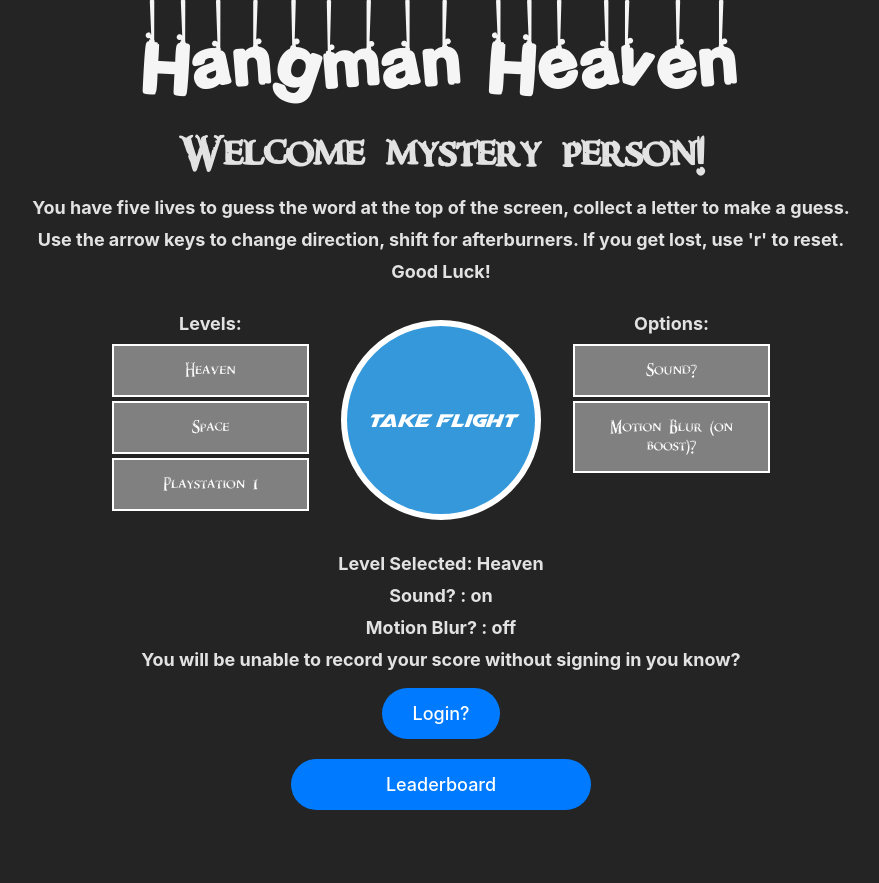
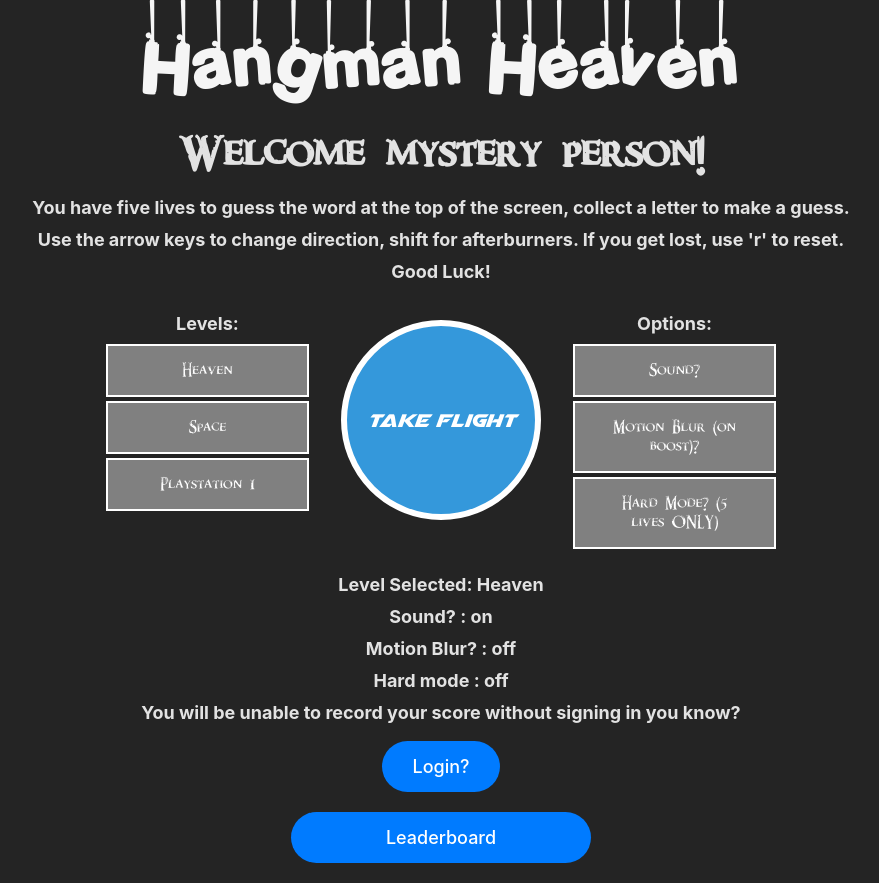
Before and after one commit to tkbunbury/3D-game, a React (Vite) app: page /startscreen in a window 1280 px wide. Shown: the whole page, without its empty margins (199-1078 px from the left). Before the commit the page ends 830 px from the top, so only its background shows below. Built offline with nearby package versions, Linux system fonts and the light colour scheme; no server answers; the database is empty.

Commit message:
hard mode added - lives not resetting bug fixed

```diff
--- a/src/App.jsx
+++ b/src/App.jsx
@@ -11,13 +11,14 @@ import { useState } from "react";
 function App() {
   const { user } = useUser()
   const [finalWord, setFinalWord] = useState('')
+  const [isHardMode, setIsHardMode] = useState(false)
   const [allWords, setAllWords] = useState([])
   const [soundOn, setSoundOn] = useState(true)
   const [gameEnvironment, setGameEnvironment] = useState('Heaven')
   const [motionBlur, setMotionBlur] = useState(false)
 
   return (
-    <GameStatsContext.Provider value={{finalWord, setFinalWord, allWords, setAllWords, gameEnvironment, setGameEnvironment, soundOn, setSoundOn, motionBlur, setMotionBlur }}>
+    <GameStatsContext.Provider value={{finalWord, setFinalWord, allWords, setAllWords, gameEnvironment, setGameEnvironment, soundOn, setSoundOn, motionBlur, setMotionBlur, isHardMode, setIsHardMode }}>
     <div className="container">
       <Link to="/">
         <h1 className="game-title">Hangman Heaven</h1>
--- a/src/components/Game/GameIndex.jsx
+++ b/src/components/Game/GameIndex.jsx
@@ -46,7 +46,7 @@ function GameIndex() {
   const [isError, setIsError]  = useState(false)
   const [givenError, setGivenError] = useState({})
   const [winLimiter, setWinLimiter] = useState(0)
-  const {finalWord, setFinalWord, allWords, setAllWords, gameEnvironment, setGameEnvironment, soundOn, setSoundOn, motionBlur, setMotionBlur} = useContext(GameStatsContext)
+  const {finalWord, setFinalWord, allWords, setAllWords, gameEnvironment, setGameEnvironment, soundOn, setSoundOn, motionBlur, setMotionBlur, isHardMode} = useContext(GameStatsContext)
   const [playSound] = useSound(hornSFX, {interrupt: false, playbackRate: 1, soundEnabled: soundOn})
 
   useEffect(() => {
@@ -76,6 +76,9 @@ function GameIndex() {
       setWinLimiter(0)
       setGameStarted(true)
       if(gameCount > 0){
+        if (!isHardMode){
+          setLives(5)
+        }
         setCurrentScore((curr) => curr + 200)
         playSound()
         setPreviousWordHidden('1')
--- a/src/components/StartScreen/StartScreen.jsx
+++ b/src/components/StartScreen/StartScreen.jsx
@@ -10,7 +10,7 @@ function StartScreen() {
     const navigate = useNavigate();
     const { currentUser, setUserLoggedIn, userLoggedIn } = useAuth();
 	const { user, users, setUser, setUsers, setCurrentScore } = useUser();
-    const {gameEnvironment, setGameEnvironment, setAllWords, soundOn, setSoundOn, motionBlur, setMotionBlur } = useContext(GameStatsContext)
+    const {gameEnvironment, setGameEnvironment, setAllWords, soundOn, setSoundOn, motionBlur, setMotionBlur, isHardMode, setIsHardMode } = useContext(GameStatsContext)
 
     const handleLogout = () => {
         doSignOut(setUser, setUserLoggedIn);
@@ -43,11 +43,13 @@ function StartScreen() {
                     <p>Options:</p>
                     <button className="options-button" onClick={() => setSoundOn((curr) => !curr)}>Sound?</button>
                     <button className="options-button" onClick={() => setMotionBlur((curr) => !curr)}>Motion Blur (on boost)?</button>
+                    <button className="options-button" onClick={() => setIsHardMode((curr) => !curr)}>Hard Mode? (5 lives ONLY)</button>
                 </div>
             </div>
             <p>Level Selected: {gameEnvironment}</p>
             <p>Sound? : {soundOn ? 'on' : 'muted'}</p>
             <p>Motion Blur? : {motionBlur ? 'on' : 'off'}</p>
+            <p>Hard mode : {isHardMode ? 'on' : 'off' }</p>
 
             {user.username ?
                 <p>Your current high score is {user.highscore}</p>
```
Also changed, not shown: 1 other file (tests, documents, lock files or other folders).
